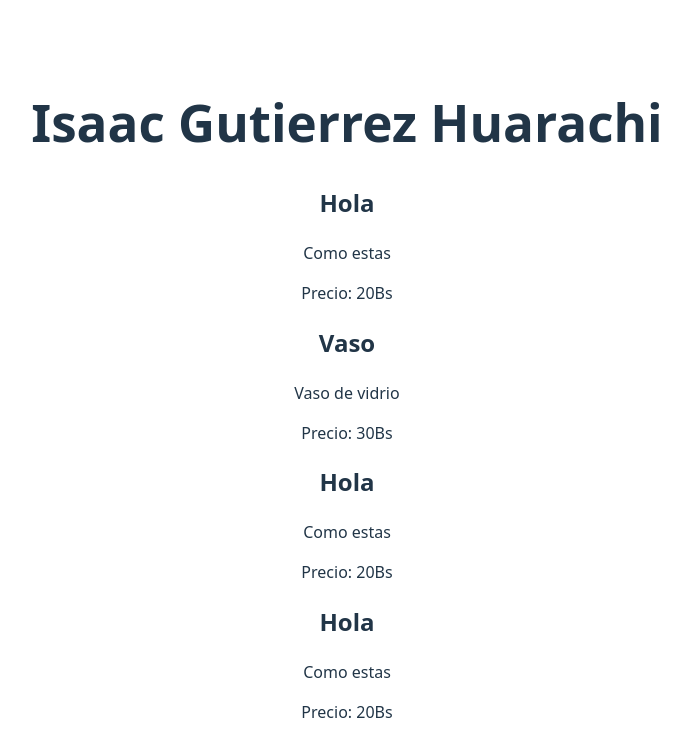
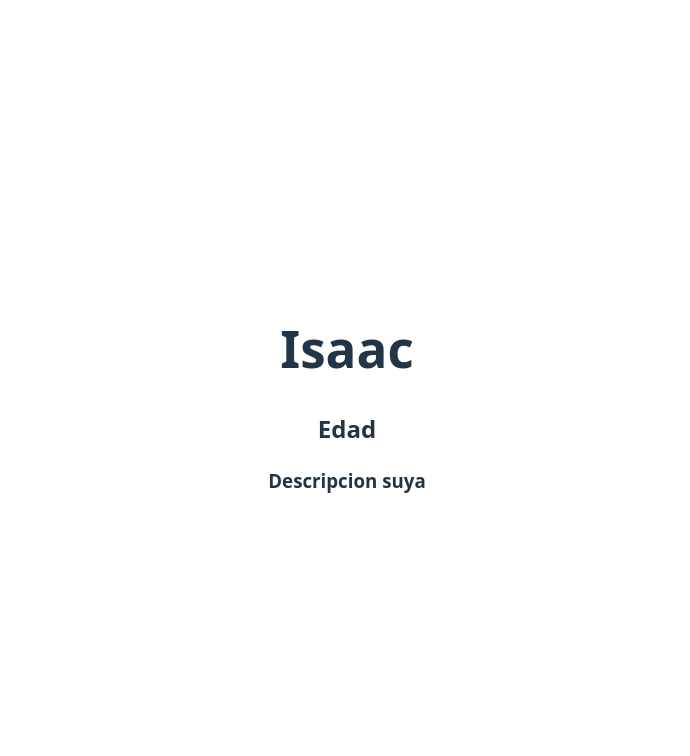
Before and after one commit to Isaac-sys-2023/curso-react-ts, a React (Vite) app: page / in a window 1280 px wide. Shown: the top 756 px of the page, without its empty margins (293-983 px from the left). Built offline with nearby package versions, Linux system fonts and the light colour scheme.

Commit message:
feat: Creacion de componente Presentacion de ejemplo

```diff
--- a/src/App.tsx
+++ b/src/App.tsx
@@ -5,17 +5,14 @@ import './App.css'
 import Nombre from './componentes/Nombre';
 import viteLogo from "../public/vite.svg";
 
+import Presentacion from "./src_isaac_gh/Presentacion";
+
 function App() {
   const [count, setCount] = useState(0)
 
   return (
     <>
-      <h1>Isaac Gutierrez Huarachi</h1>
-      <Nombre precio={20} titulo={"Hola"} descripcion={"Como estas"}/>
-
-      <Nombre precio={30} titulo={"Vaso"} descripcion={"Vaso de vidrio"}/>
-      <Nombre precio={20} titulo={"Hola"} descripcion={"Como estas"}/>
-      <Nombre precio={20} titulo={"Hola"} descripcion={"Como estas"}/>
+      <Presentacion/>
     </>
   )
 }
--- /dev/null
+++ b/src/src_isaac_gh/Presentacion.tsx
@@ -0,0 +1,13 @@
+//Su nombre, su edad y una descripcion suya con props
+
+const Presentacion = () =>{
+    return(
+        <>
+        <h1>Isaac</h1>
+        <h2>Edad</h2>
+        <h3>Descripcion suya</h3>
+        </>
+    )
+}
+
+export default Presentacion;
```
